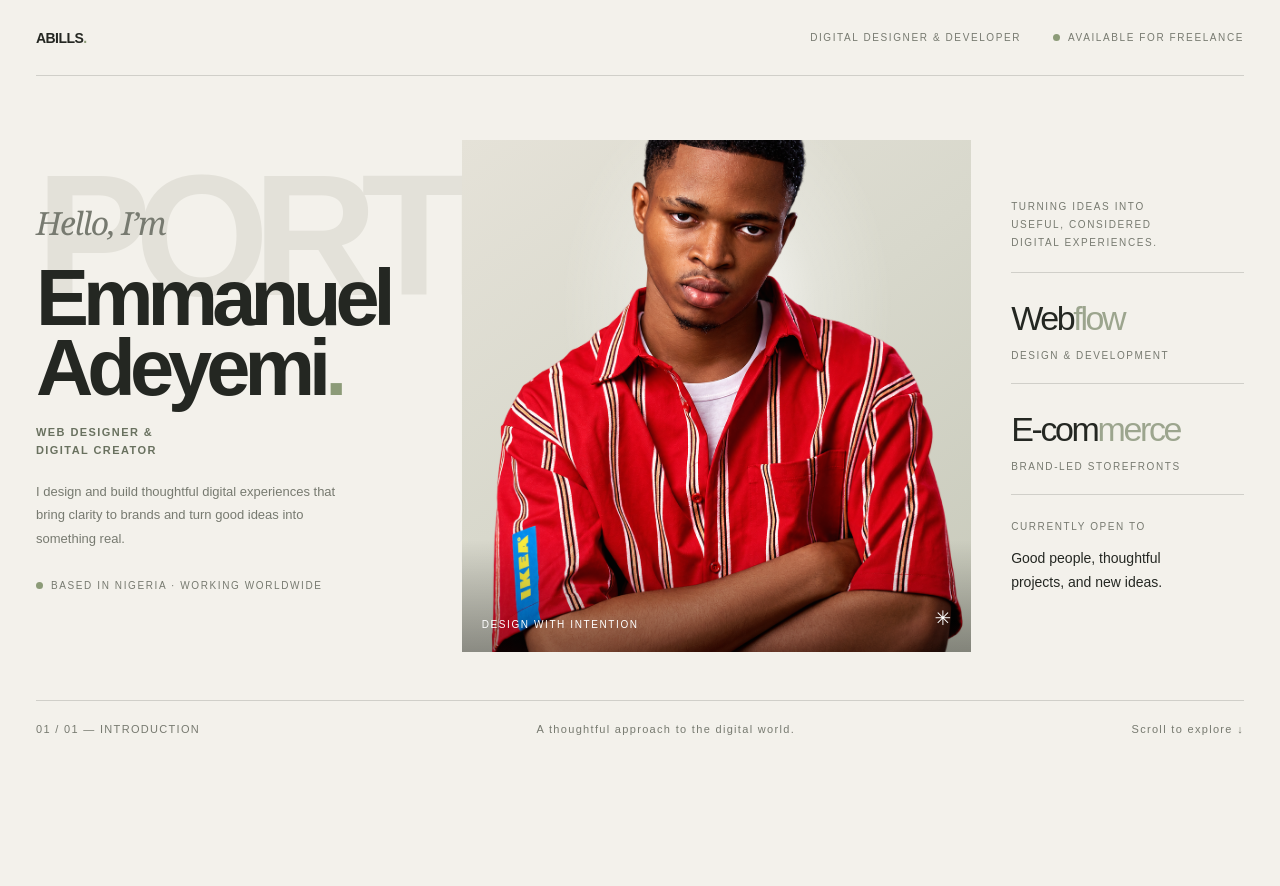
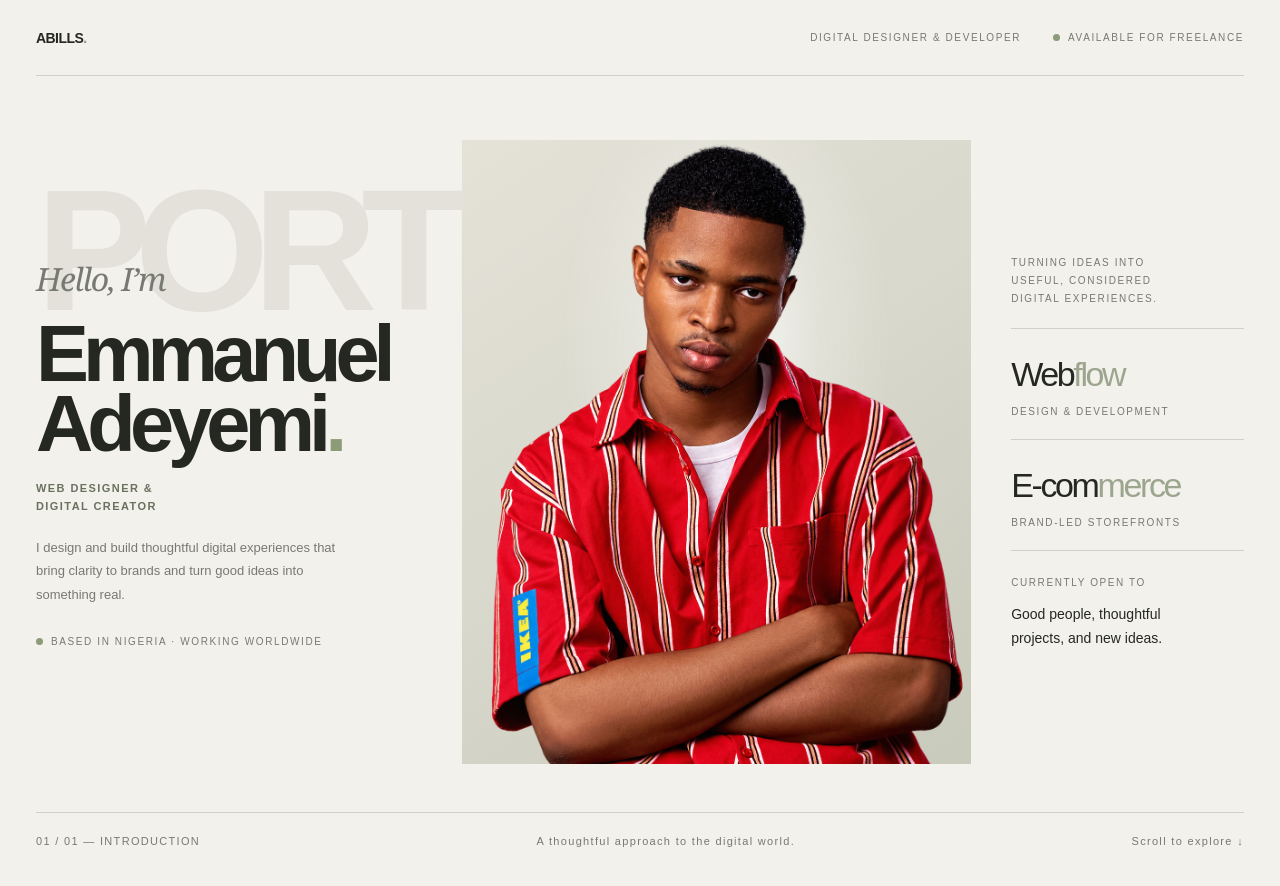
Before and after one commit to Abillsflow/emmanueladeyemiabills, a Next.js app: page / in a window 1280 px wide. Shown: the top 886 px of the page. Before the commit the page ends 802 px from the top, so only its background shows below. Built offline with nearby package versions, Linux system fonts and the light colour scheme.

Commit message:
Blend hero portrait into minimalist layout

```diff
--- a/src/app/page.tsx
+++ b/src/app/page.tsx
@@ -28,16 +28,16 @@ export default function Home() {
             <div className="mt-7 flex items-center gap-2 hero-kicker"><span className="hero-dot" /> Based in Nigeria · Working worldwide</div>
           </div>
 
-          <div className="hero-portrait order-1 h-[380px] md:order-2 md:h-[min(570px,64vh)]">
+          <div className="hero-portrait hero-portrait--blend order-1 h-[380px] md:order-2 md:h-[min(650px,78vh)]">
             <img
               src="/images/abills-portrait.png"
               alt="Emmanuel Adeyemi, also known as Abills"
-              className="absolute inset-0 h-full w-full object-cover object-center"
+              className="hero-portrait-image"
               fetchPriority="high"
             />
-            <div className="absolute inset-x-0 bottom-0 z-10 flex items-end justify-between bg-gradient-to-t from-black/35 to-transparent px-5 pb-5 pt-16">
-              <span className="text-[10px] uppercase tracking-[.16em] text-white">Design with intention</span>
-              <span className="text-xl text-white">✳</span>
+            <div className="hero-portrait-caption">
+              <span className="hero-kicker">Design with intention</span>
+              <span className="text-xl text-[#53574d]">✳</span>
             </div>
           </div>
 
```
